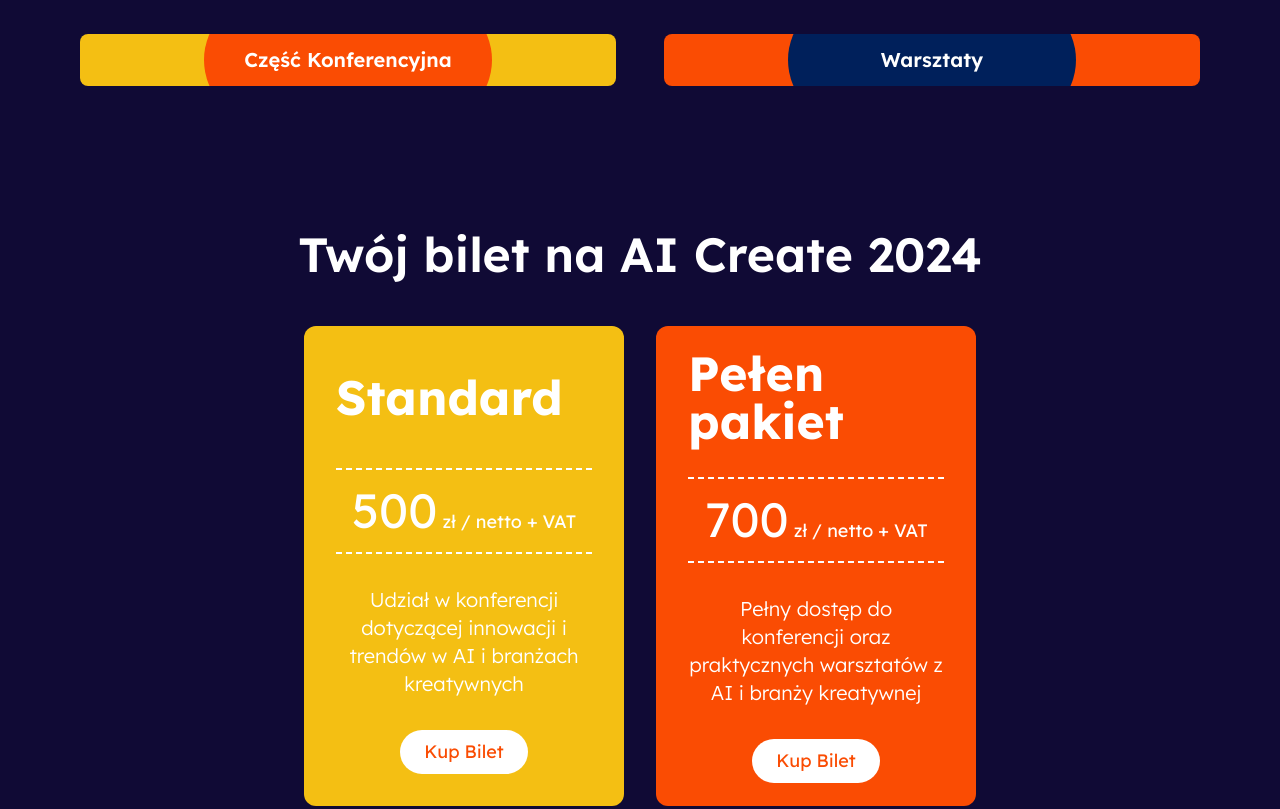
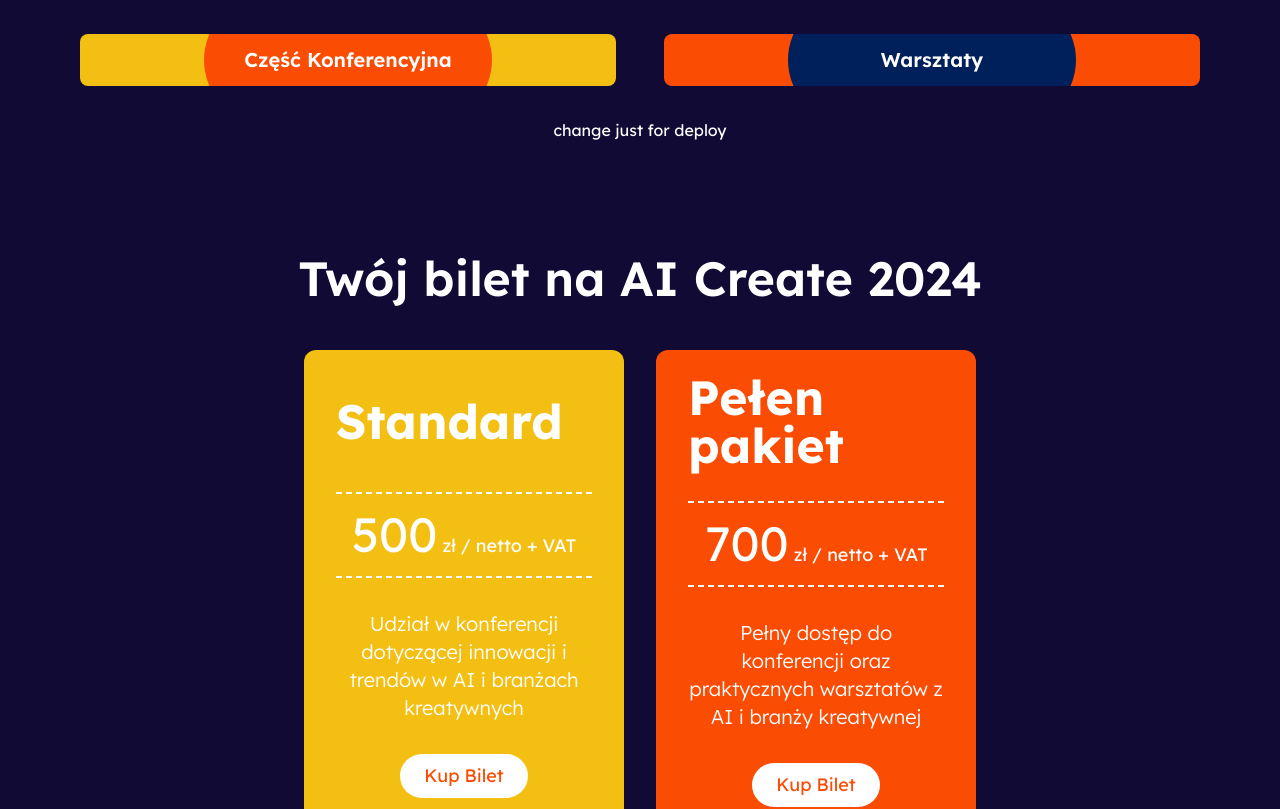
Before and after one commit to k0wal45/ai-create-conference, a Next.js app: page / in a window 1280 px wide. Shown: the part 3526-4335 px from the top of the page. Built offline with nearby package versions, Linux system fonts and the light colour scheme.

Commit message:
change just for deploy

```diff
--- a/components/Agenda/AgendaElement.tsx
+++ b/components/Agenda/AgendaElement.tsx
@@ -1,7 +1,7 @@
 import React from "react";
 
 const AgendaElement = () => {
-  return <div></div>;
+  return <div>change just for deploy</div>;
 };
 
 export default AgendaElement;
```
